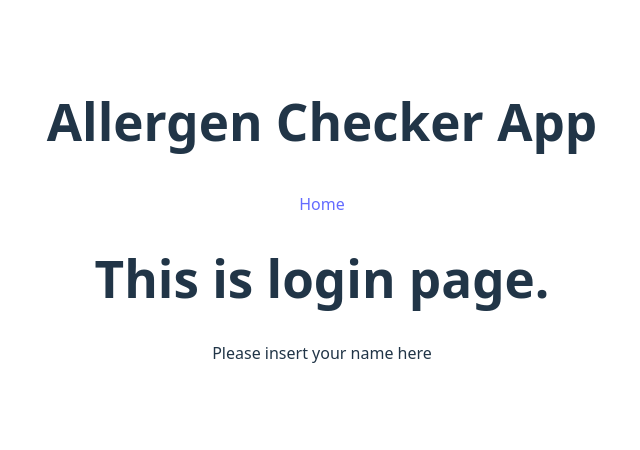
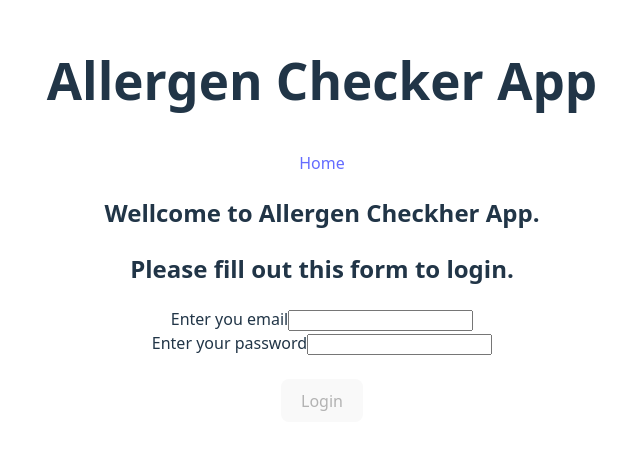
Before and after one commit to ctrlaltdelete3/AllergenCheckerFrontEnd, a React (Vite) app: page /login in a window 1280 px wide. Shown: the part 184-634 px from the top of the page, without its empty margins (318-958 px from the left). Built offline with nearby package versions, Linux system fonts and the light colour scheme.

Commit message:
Adding User Register and Login pages

```diff
--- a/src/Home.jsx
+++ b/src/Home.jsx
@@ -1,7 +1,10 @@
+import { useNavigate } from "react-router-dom";
+
 const Home = () => {
+	const navigate = useNavigate();
 	return (
 		<>
-			<h2>Home page</h2>
+			<h2>Wellcome!</h2>
 			<p>This is home page</p>
 		</>
 	);
--- a/src/Login.jsx
+++ b/src/Login.jsx
@@ -1,8 +1,73 @@
+import { useState } from "react";
+import { useNavigate } from "react-router-dom";
+
 const Login = () => {
+const [email, setEmail] = useState("");
+const [password, setPassword] = useState("");
+const navigate = useNavigate();
+const validEmail = /\S+@\S+\.\S+/.test(email);
+const validPassword = password.length >=8;
+const formValid = validEmail && validPassword;
+
+const handleSubmit = async (e) => {
+	e.preventDefault();
+
+	const user = {email, password};
+
+	if(!formValid){
+		alert("Incorrect email or password form. Please try again before sumbitting!");
+		return;
+	}
+	try{
+		const res = await fetch("https://localhost:44305/api/user/login",
+		{
+			method: "POST",
+			headers: {"Content-Type": "application/json"},
+			body: JSON.stringify(user)
+		});
+
+		if(!res.ok){
+			const errorText = await res.text();
+			throw new Error(errorText || `Error ${res.status}`);
+		}
+
+		const data = await res.json();
+		console.log("Login success!", data);
+		alert("Welcome " + email + " !");
+		navigate("/");
+	}
+	catch(err){
+		console.error("Login failed: ",err);
+		alert("Login failed: " + err.message);
+	}
+};
 	return (
 		<div className="login">
-			<h1>This is login page.</h1>
-			<p>Please insert your name here</p>
+			<h2>Wellcome to Allergen Checkher App.</h2>
+			<h2>Please fill out this form to login.</h2>
+			<form onSubmit={handleSubmit}>
+				<label>Enter you email</label>
+				<input
+					type="email"
+					autoComplete="email"
+					required
+					value={email}
+					onChange={(e) => setEmail(e.target.value)}>
+				</input>
+				<br></br>
+				<label>Enter your password</label>
+				<input
+					type="password"
+					autoComplete="password"
+					required
+					value={password}
+					onChange={(e) => setPassword(e.target.value)}>
+				</input>
+
+				<br></br>
+				<br></br>
+				<button type="submit" disabled={!formValid}>Login</button>
+			</form>
 		</div>
 	);
 };
--- a/src/NewUser.jsx
+++ b/src/NewUser.jsx
@@ -1,9 +1,12 @@
 import { useState, useMemo } from "react";
+import { useNavigate } from "react-router-dom";
 
+// TODO: clear login form after successfull register OR send to "home" page
 const NewUser = () => {
 	const [email, setEmail] = useState("");
 	const [password, setPassword] = useState("");
 	const [password2, setPassword2] = useState("");
+	const navigation = useNavigate();
 
 	const rules = useMemo(() => {
 		const hasMinLen = password.length >= 8;
@@ -45,6 +48,7 @@ const NewUser = () => {
 			const data = await res.json();
 			console.log("User created: ", data);
 			alert ("User registered successfully!");
+			navigation("/");
 
 		}
 		catch(err) {
@@ -105,7 +109,6 @@ const NewUser = () => {
 						<Rule ok={rules.match}      text="passwords match" />
 					</ul>
         		</div>
-
 				<button type="submit" disabled={!formValid}>Register</button>
 			</form>
 		</div>
```
Lines whose indentation alone changed are shown as unchanged.
